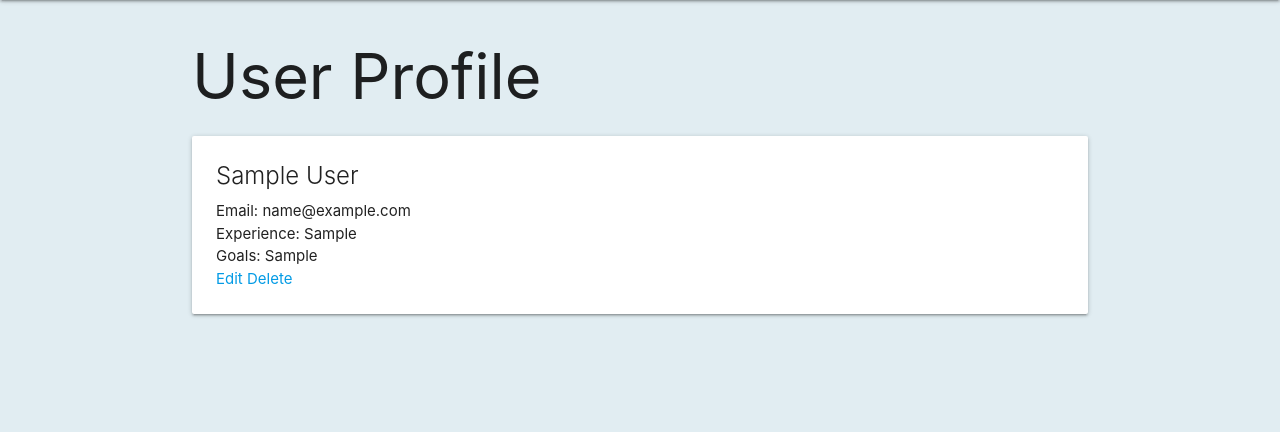
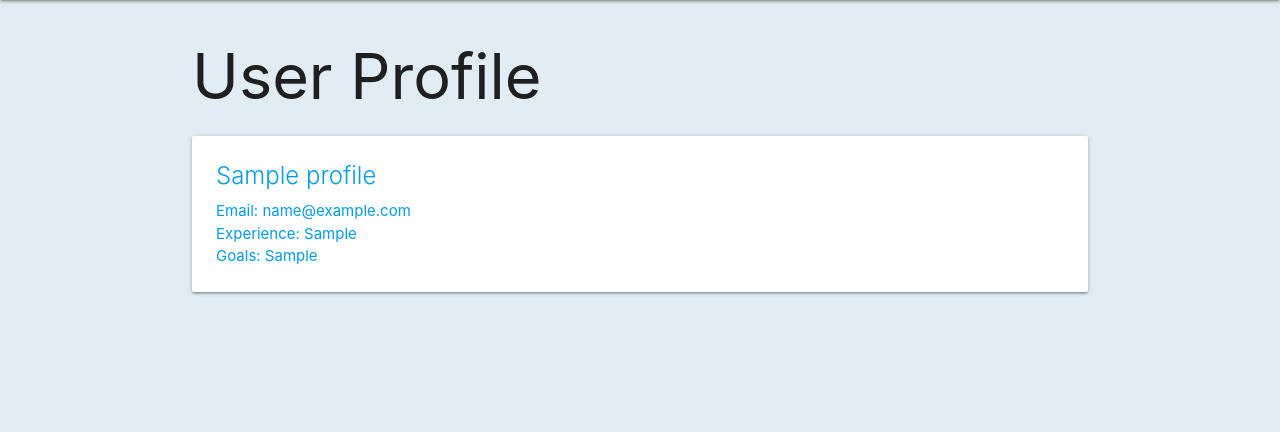
Before and after one commit to cocampo0915/Alitr, a Django app: page /profile/ in a window 1280 px wide. Shown: the part 64-496 px from the top of the page. Run offline with Django 3.2, Linux system fonts and the light colour scheme; a user stored in the database is signed in; tables that the repository leaves empty hold one stand-in row (values such as "Sample post").

Commit message:
reverted changes on user profile

```diff
--- a/alitr/main_app/models.py
+++ b/alitr/main_app/models.py
@@ -72,17 +72,16 @@ class Status(models.Model):
 
 #User Profile model
 class Profile(models.Model):
-  experience = models.TextField(
-    max_length=500,
-    blank=True
-  )
-  goals = models.TextField(
-    max_length=500,
-    blank=True
-  )
+  name = models.CharField(max_length=100)
+  email = models.CharField(max_length=100)
+  experience = models.TextField(max_length=500,
+        blank=True)
+  goals = models.TextField(max_length=500,
+        blank=True)
+
 
   def __str__(self):
     return self.name
 
   def get_absolute_url(self):
-    return reverse('profile')
+    return reverse('profile_detail', kwargs={'pk': self.id})
--- a/alitr/main_app/templates/base.html
+++ b/alitr/main_app/templates/base.html
@@ -25,7 +25,7 @@
                         <li><a href="{% url 'index' %}">View All Job Apps</a></li>
                         <li><a href="{% url 'jobs_create' %}">Add Job App</a></li>
                         <li><a href="{% url 'profile_create' %}">Add User Profile</a></li>
-                        <li><a href="{% url 'profile' %}">View User</a></li>
+                        <li><a href="{% url 'profile_index' %}">View User</a></li>
                         <li><a href="{% url 'logout' %}">Logout</a></li>
                     {% else %}
                         <li><a href="{% url 'login' %}">Login</a></li>
--- a/alitr/main_app/templates/main_app/profile_confirm_delete.html
+++ b/alitr/main_app/templates/main_app/profile_confirm_delete.html
@@ -8,6 +8,6 @@
   <form action="" method="POST">
     {% csrf_token %}
     <input type="submit" value="Yes - Delete!" class="btn">
-    <a href="{% url 'profile' object.id %}">Cancel</a>
+    <a href="{% url 'profile_detail' object.id %}">Cancel</a>
   </form>
 {% endblock %}
--- /dev/null
+++ b/alitr/main_app/templates/main_app/profile_list.html
@@ -0,0 +1,19 @@
+{% extends 'base.html' %}
+{% block content %}
+
+<h1> User Profile</h1>
+
+{% for profile in profile_list %}
+  <a href="{% url 'profile_detail' profile.id %}">
+    <div class="card">
+        <div class="card-content">
+            <span class="card-title">{{ profile.name }}</span>
+            <p>Email: {{ profile.email }}</p>
+            <p>Experience: {{ profile.experience }}</p>
+            <p>Goals: {{ profile.goals }}</p>
+        </div>
+    </div>
+  </a>
+{% endfor %}
+
+{% endblock %}
--- a/alitr/main_app/urls.py
+++ b/alitr/main_app/urls.py
@@ -18,7 +18,8 @@ urlpatterns = [
     # User
     path('accounts/signup', views.signup, name='signup'),
     #Profile
-    path('profile/', views.profile, name='profile'),
+    path('profile/', views.ProfileList.as_view(), name='profile_index'),
+    path('profile/<int:pk>/', views.ProfileDetail.as_view(), name='profile_detail'),
     path('profile/create/', views.ProfileCreate.as_view(), name='profile_create'),
     path('profile/<int:pk>/update/', views.ProfileUpdate.as_view(), name='profile_update'),
     path('profile/<int:pk>/delete/', views.ProfileDelete.as_view(), name='profile_delete'),
--- a/alitr/main_app/views.py
+++ b/alitr/main_app/views.py
@@ -83,11 +83,8 @@ def add_status(request, job_id):
 class ProfileList(ListView):
   model = Profile
 
-def profile(request):
-    user = request.user
-    profile = Profile.objects.get()
-
-    return render(request, 'profile.html', {'user': user, 'profile': profile})
+class ProfileDetail(DetailView):
+  model = Profile
 
 class ProfileCreate(CreateView):
   model = Profile
```
Also changed, not shown: alitr/main_app/templates/main_app/profile_detail.html (added, +22 -0 lines), alitr/main_app/migrations/0006_auto_20210724_2249.py (deleted).
